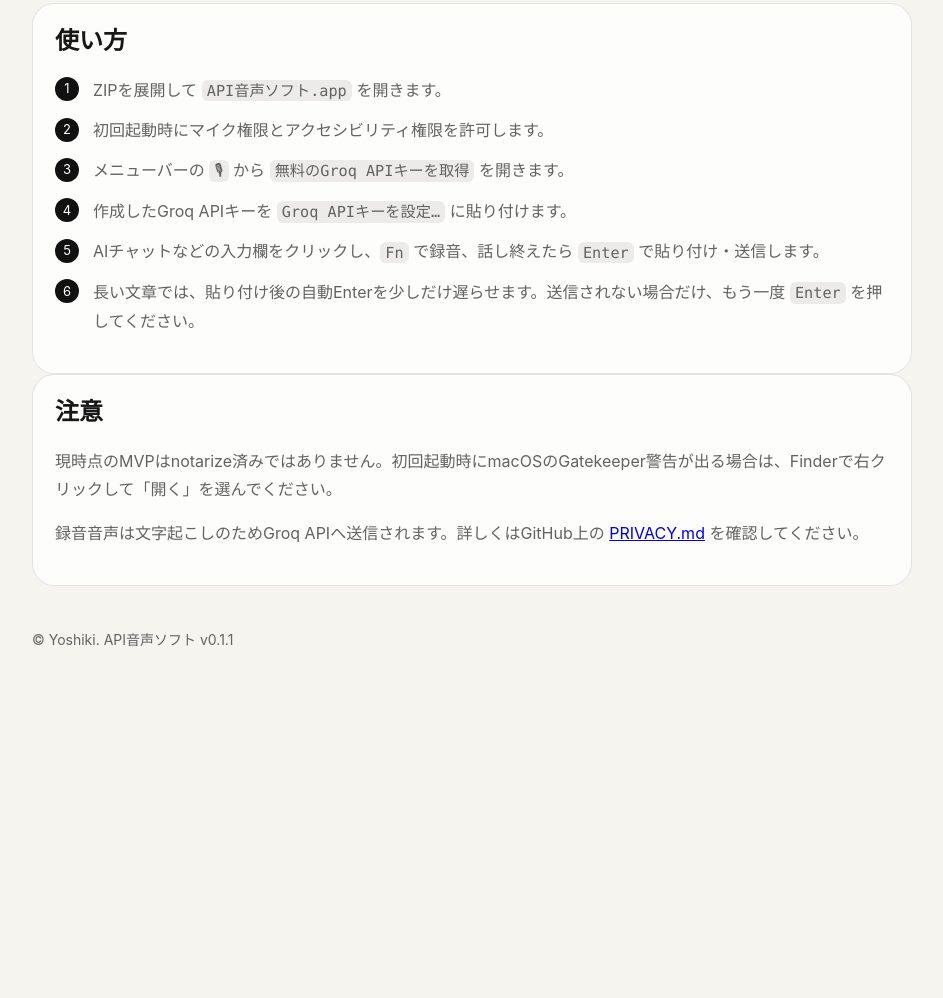
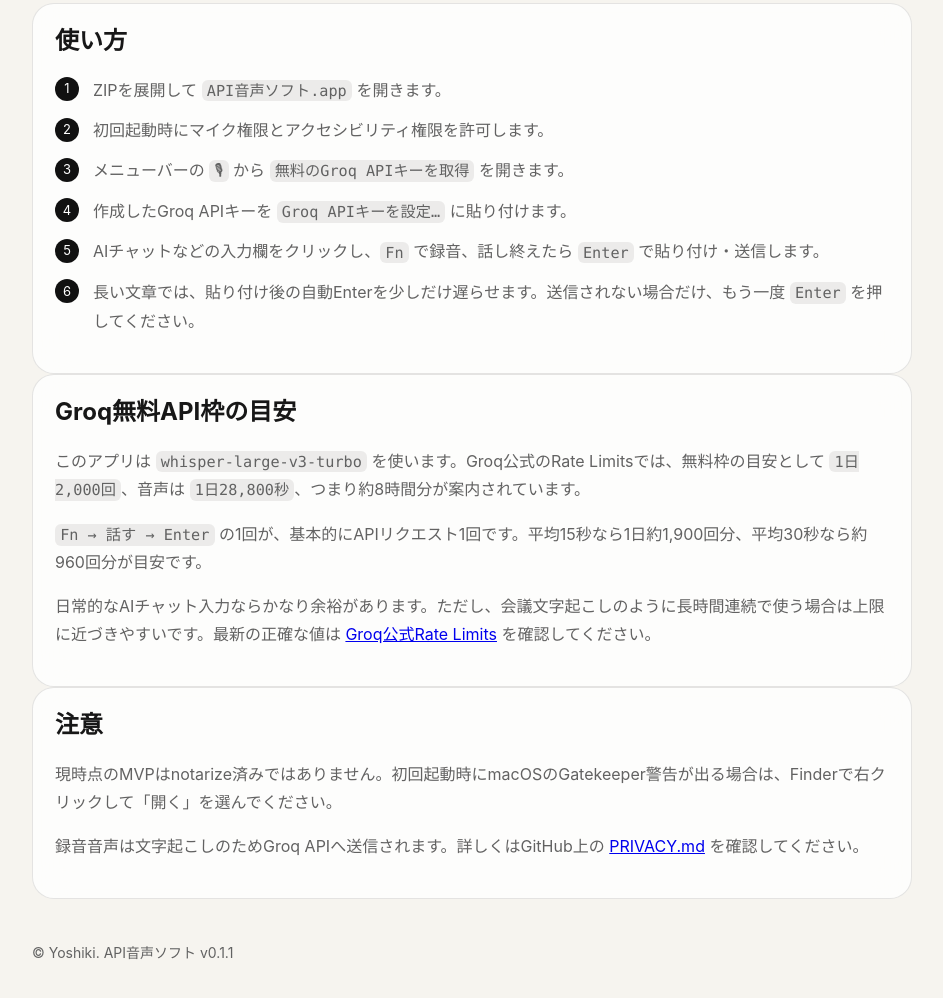
Before and after one commit to yosinn1-blip/api-voice-input, a plain HTML site: page docs/index.html in a window 1280 px wide. Shown: the part 883-1881 px from the top of the page, without its empty margins (168-1111 px from the left). Before the commit the page ends 1621 px from the top, so only its background shows below. Drawn offline with Linux system fonts and the light colour scheme.

Commit message:
Document Groq free tier usage estimate

```diff
--- a/docs/index.html
+++ b/docs/index.html
@@ -98,6 +98,14 @@
       </ol>
     </section>
 
+
+    <section class="card">
+      <h2>Groq無料API枠の目安</h2>
+      <p>このアプリは <code>whisper-large-v3-turbo</code> を使います。Groq公式のRate Limitsでは、無料枠の目安として <code>1日2,000回</code>、音声は <code>1日28,800秒</code>、つまり約8時間分が案内されています。</p>
+      <p><code>Fn → 話す → Enter</code> の1回が、基本的にAPIリクエスト1回です。平均15秒なら1日約1,900回分、平均30秒なら約960回分が目安です。</p>
+      <p>日常的なAIチャット入力ならかなり余裕があります。ただし、会議文字起こしのように長時間連続で使う場合は上限に近づきやすいです。最新の正確な値は <a href="https://console.groq.com/docs/rate-limits">Groq公式Rate Limits</a> を確認してください。</p>
+    </section>
+
     <section class="card">
       <h2>注意</h2>
       <p>現時点のMVPはnotarize済みではありません。初回起動時にmacOSのGatekeeper警告が出る場合は、Finderで右クリックして「開く」を選んでください。</p>
```
Also changed, not shown: 1 other file.
